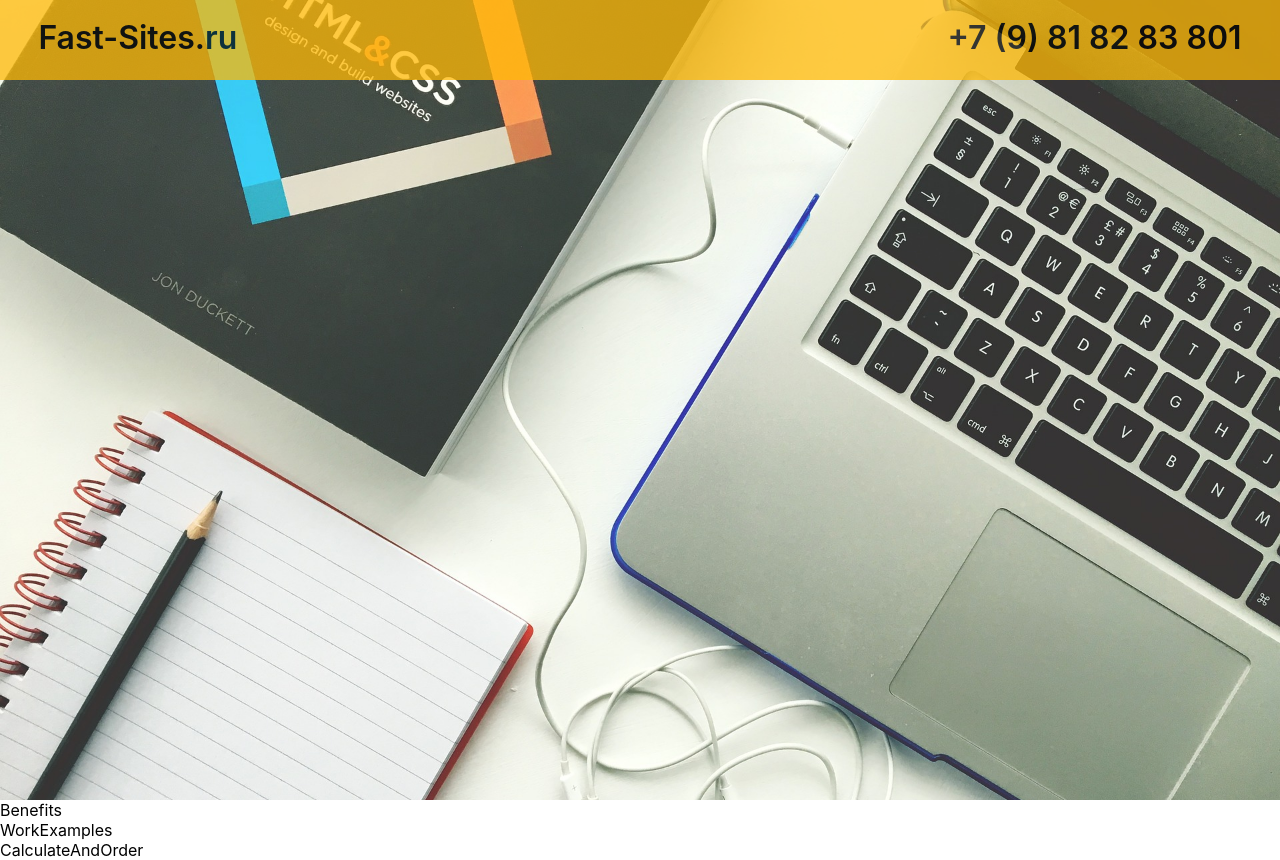
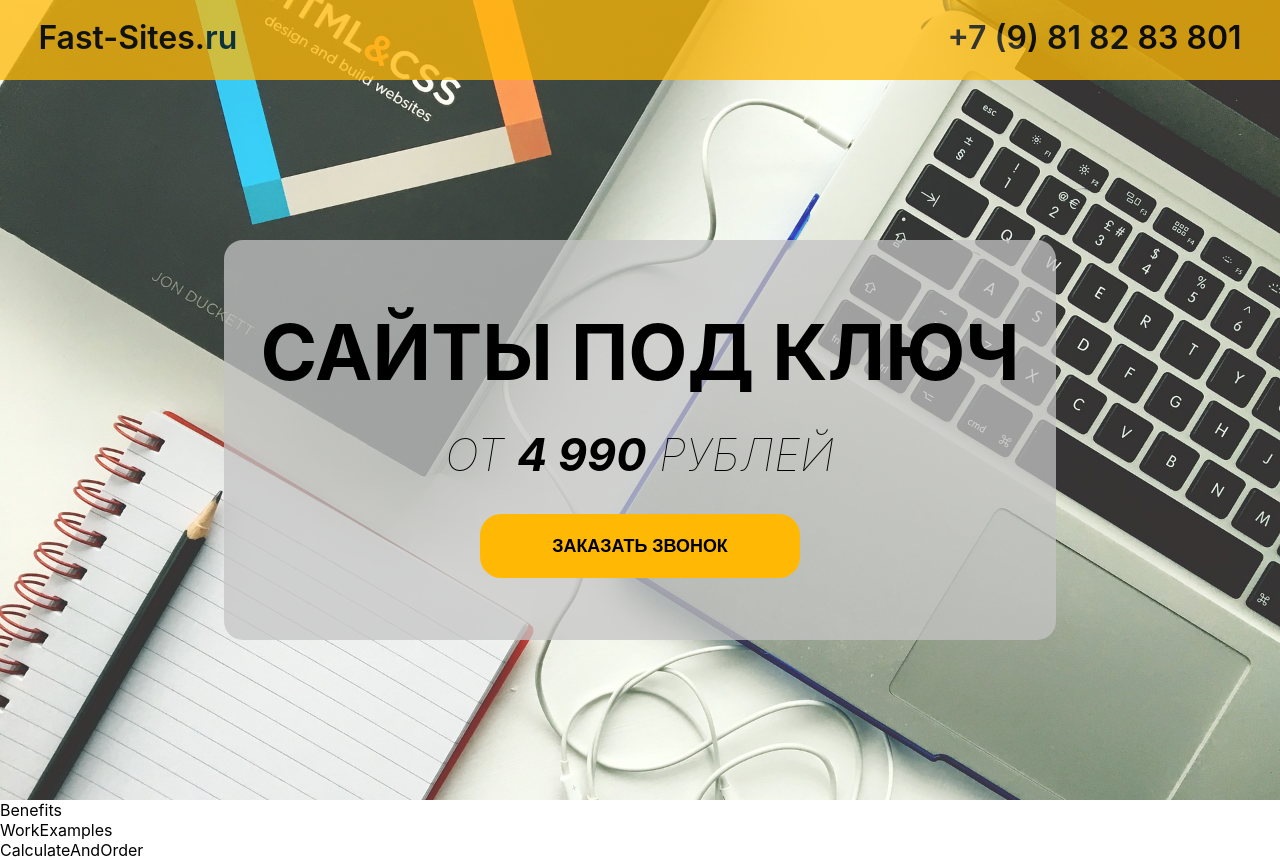
Before and after one commit to AlexCole999/fast-sites, a React (Create React App) app: page / in a window 1280 px wide. Built offline with nearby package versions, Linux system fonts and the light colour scheme.

Commit message:
Screen1 --->>> created Premier component

```diff
--- /dev/null
+++ b/src/components/Screen1/Premier/Premier.css
@@ -0,0 +1,37 @@
+.Premier{
+  display: flex;
+  justify-content: center;
+  align-items: center;
+  height: 90vh;
+}
+.Premier-content{
+  display: flex;
+  justify-content: center;
+  align-items: center;
+  flex-direction: column;
+  color:black;
+  width: 65vw;
+  height: 50vh;
+  background-color: rgba(196, 196, 196, 0.75);
+  border-radius: 19px;
+  line-height: 8vw;
+}
+.lineOne {
+  font-size: 6vw;
+  font-weight: bold;
+}
+.lineTwo{
+  font-size: 3.5vw;
+  font-style: italic;
+  font-weight: lighter;
+}
+.Premier-content button{
+  font-size: 1.4vw;
+  width: 25vw;
+  height: 8vh;
+  margin-top: 1vh;
+  border-radius: 21px;
+  background-color: #FFB905;
+  border:0px solid;
+  font-weight: bold;
+}
--- /dev/null
+++ b/src/components/Screen1/Premier/Premier.jsx
@@ -0,0 +1,13 @@
+import './Premier.css';
+
+export default function Premier() {
+  return (
+    <div className="Premier">
+      <div className='Premier-content'>
+        <div className='lineOne'>САЙТЫ ПОД КЛЮЧ</div>
+        <div className='lineTwo'>ОТ <b>4 990</b> РУБЛЕЙ</div>
+        <button>ЗАКАЗАТЬ ЗВОНОК</button>
+      </div>
+    </div>
+  );
+}
--- a/src/components/Screen1/Screen1.jsx
+++ b/src/components/Screen1/Screen1.jsx
@@ -1,10 +1,13 @@
 import './Screen1.css';
 import Contacts from './Contacts/Contacts';
+import Premier from './Premier/Premier';
+
 
 export default function Screen1() {
   return (
     <div className="Screen1">
       <Contacts />
+      <Premier />
     </div>
   );
 }
```
